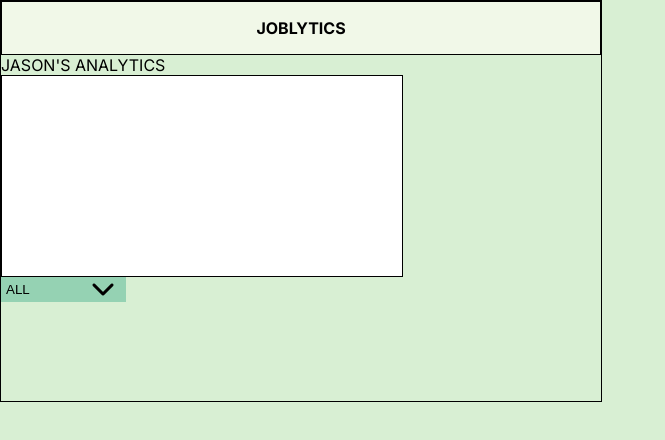
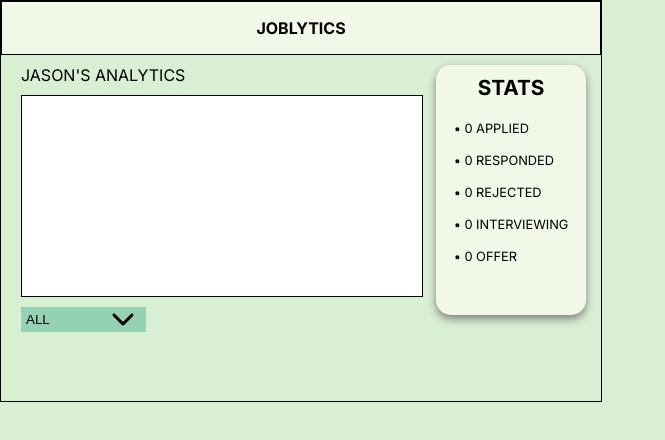
Before and after one commit to britneyhu/Joblytics, a React (Vite) app in the folder react-app/: page / in a window 1280 px wide. Shown: the top 440 px of the page, without its empty margins (0-665 px from the left). Built offline with nearby package versions, Linux system fonts and the light colour scheme.

Commit message:
added stats component

```diff
--- a/react-app/src/App.jsx
+++ b/react-app/src/App.jsx
@@ -4,9 +4,11 @@
 import Header from './components/Header';
 import Graph from './components/Graph';
 import Dropdown from './components/Dropdown';
+import Stats from './components/Stats';
 
 function App() {
   const [graphOption, setGraphOption] = useState("ALL");
+  const [stats, setStats] = useState({"applied": 0, "responded": 0, "rejected": 0, "interviewing": 0, "offer": 0})
 
   const updateGraphOption = (option) =>{
     setGraphOption(option);
@@ -19,9 +21,22 @@
   return (
     <div className="home-body">
       <Header></Header>
-      <div className="content-title">JASON'S ANALYTICS</div>
-      <Graph></Graph>
-      <Dropdown className="graph-dropdown" options={["ALL", "APPLIED", "RESPONDED", "REJECTED"]} currentOption={graphOption} updateOption={updateGraphOption}></Dropdown>
+
+      <div className="row">
+
+        <div className="col left">
+
+          <div className="content-title">JASON'S ANALYTICS</div>
+          <Graph></Graph>
+          <Dropdown className="graph-dropdown" options={["ALL", "APPLIED", "RESPONDED", "REJECTED"]} currentOption={graphOption} updateOption={updateGraphOption}></Dropdown>
+        </div>
+
+        <div className="col right">
+          <Stats stats={stats}></Stats>
+        </div>
+
+      </div>
+
     </div>
   );
 }
--- /dev/null
+++ b/react-app/src/components/Stats.jsx
@@ -0,0 +1,27 @@
+function Stats({stats}){
+
+    return(
+        <div className="stats">
+            <div className="title">STATS</div>
+            <ul className= "items">
+                <li className="item">
+                    • {stats.applied} APPLIED
+                </li>
+                <li className="item">
+                    • {stats.responded} RESPONDED
+                </li>
+                <li className="item">
+                    • {stats.rejected} REJECTED
+                </li>
+                <li className="item">
+                    • {stats.interviewing} INTERVIEWING
+                </li>
+                <li className="item">
+                    • {stats.offer} OFFER
+                </li>
+            </ul>
+        </div>
+    );
+}
+
+export default Stats;
--- a/react-app/src/styles/global.css
+++ b/react-app/src/styles/global.css
@@ -24,6 +24,22 @@
 
     display: flex;
     justify-content: center;
+}
+
+.home-body .row {
+    margin-top: 10px;
+    margin-left: 20px;
+    margin-right: 20px;
+
+    display: flex;
+    flex-direction: row;
+    gap: 13px;
+}
+
+.home-body .col.left {
+    display: flex;
+    flex-direction: column;
+    gap: 10px;
 }
 
 .content-title {
@@ -87,3 +103,34 @@
 .dropdown-option-text {
     margin-left: 5px;
 }
+
+.stats {
+    background: #F1F8E8;
+
+    width: 130px;
+    height: 230px;
+
+    padding: 10px;
+    border-radius: 15px;
+    box-shadow: 0 4px 8px 0 gray;
+
+    display: flex;
+    flex-direction: column;
+    align-items: center;
+}
+
+.stats .title {
+    font-size: 1.3rem;
+    font-weight: bold;
+
+    text-align: center;
+}
+
+.stats .items {
+    padding: 0;
+
+    line-height: 250%;
+    list-style: none;
+
+    font-size: 0.8rem;
+}
```
